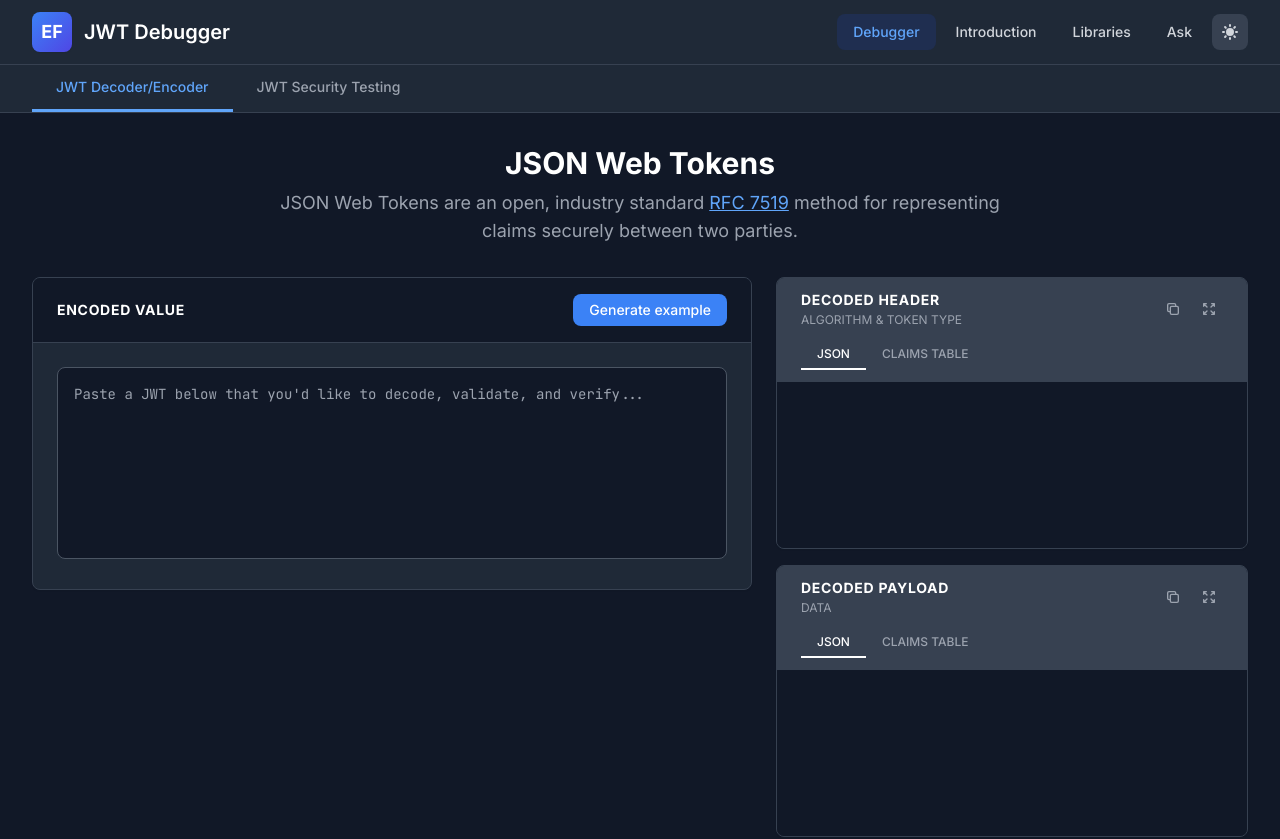
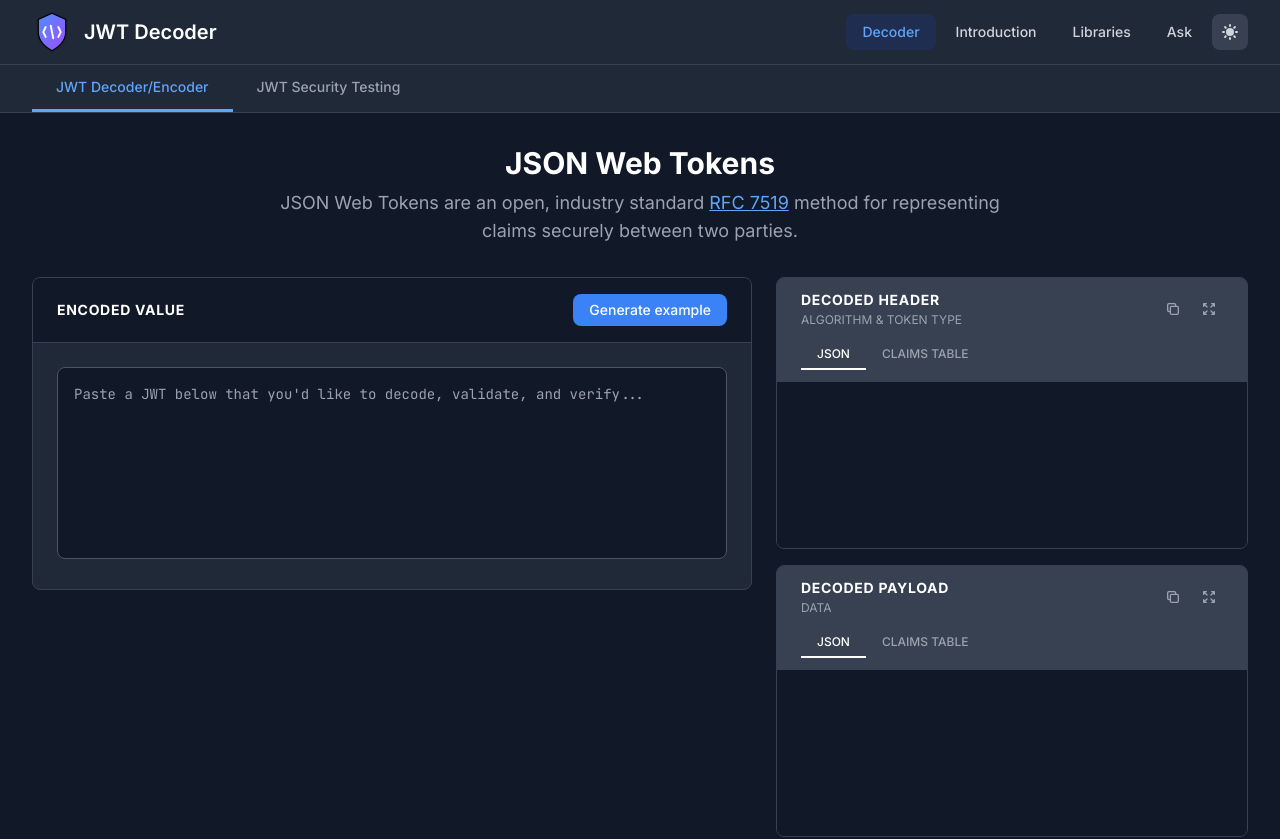
Before and after one commit to exploit-forge/xjwt, a React (Vite) app in the folder frontend/: page / in a window 1280 px wide. Shown: the top 839 px of the page. Built offline with nearby package versions, Linux system fonts and the light colour scheme.

Commit message:
logo updates

```diff
--- a/frontend/src/components/Header.jsx
+++ b/frontend/src/components/Header.jsx
@@ -11,12 +11,24 @@
           <div className="flex items-center space-x-3">
             <div className="flex-shrink-0">
               {/* Exploit-forge style logo */}
-              <div className="w-10 h-10 bg-gradient-to-br from-blue-600 to-indigo-700 dark:from-blue-500 dark:to-indigo-600 rounded-lg flex items-center justify-center shadow-sm">
-                <span className="text-white font-bold text-lg">EF</span>
+              <div className="w-10 h-10 flex items-center justify-center">
+                <svg xmlns="http://www.w3.org/2000/svg" viewBox="0 0 64 64" className="w-10 h-10 drop-shadow-sm">
+                  <defs>
+                    <linearGradient id="headerGrad1" x1="0%" y1="0%" x2="100%" y2="100%">
+                      <stop offset="0%" style={{stopColor:"#4D8EFF"}} />
+                      <stop offset="100%" style={{stopColor:"#9F4DFF"}} />
+                    </linearGradient>
+                  </defs>
+                  <path d="M32 2 L54 12 V32 C54 48 40 58 32 62 C24 58 10 48 10 32 V12 Z"
+                        fill="url(#headerGrad1)" stroke="#000" strokeWidth="2" />
+                  <path d="M22 24 L18 32 L22 40" stroke="white" strokeWidth="3" fill="none" strokeLinecap="round" strokeLinejoin="round"/>
+                  <path d="M42 24 L46 32 L42 40" stroke="white" strokeWidth="3" fill="none" strokeLinecap="round" strokeLinejoin="round"/>
+                  <line x1="30" y1="22" x2="34" y2="42" stroke="white" strokeWidth="3" strokeLinecap="round" />
+                </svg>
               </div>
             </div>
             <div>
-              <h1 className="text-xl font-semibold text-gray-900 dark:text-white">JWT Debugger</h1>
+              <h1 className="text-xl font-semibold text-gray-900 dark:text-white">JWT Decoder</h1>
             </div>
           </div>
 
@@ -27,7 +39,7 @@
                 href="#"
                 className="px-4 py-2 text-sm font-medium text-blue-600 dark:text-blue-400 bg-blue-50 dark:bg-blue-900/30 rounded-lg"
               >
-                Debugger
+                Decoder
               </a>
               <a
                 href="#"
```
